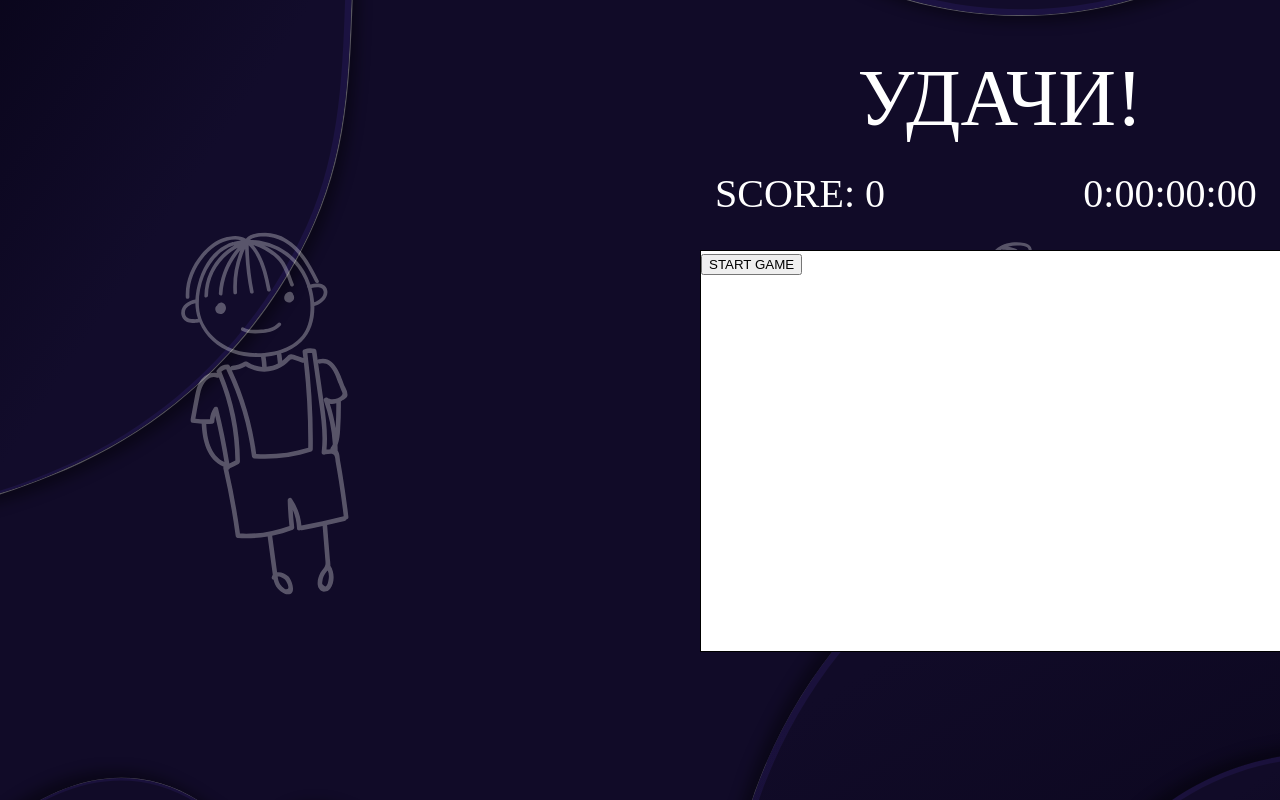
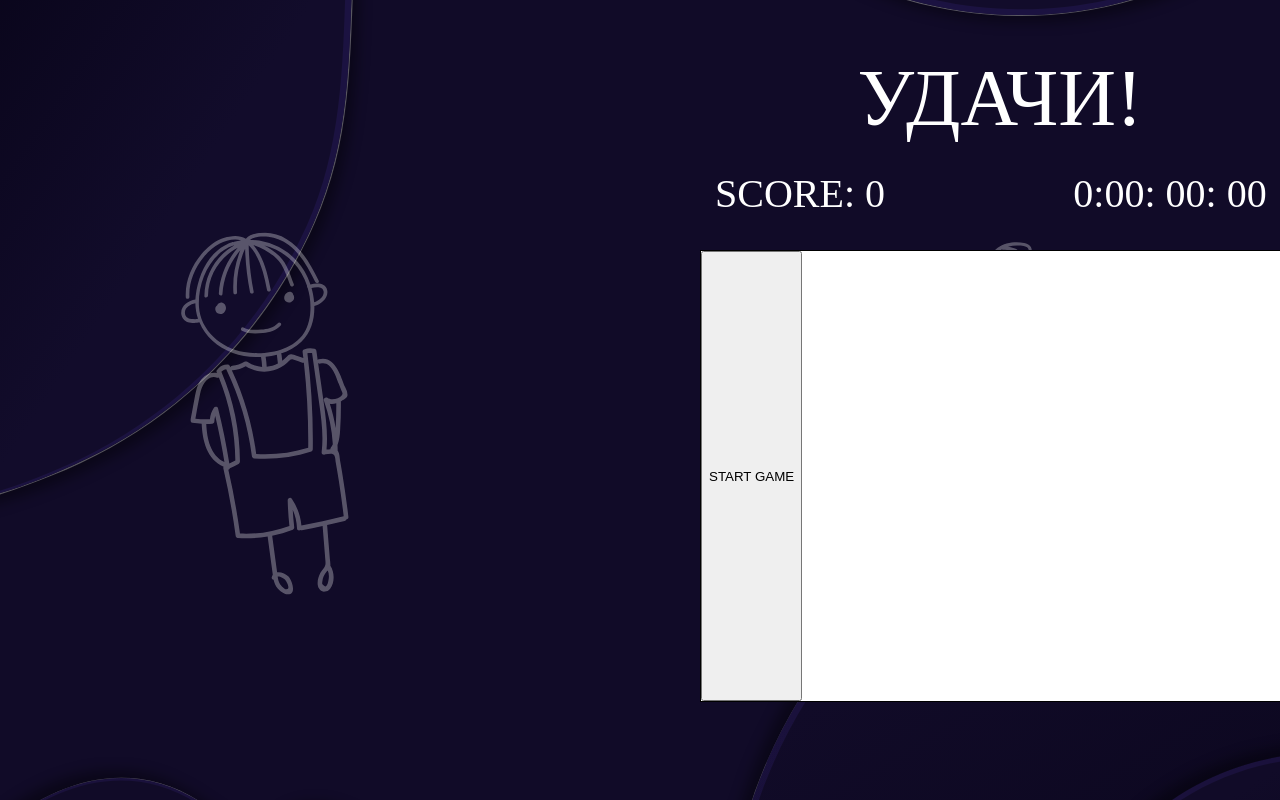
Before and after one commit to eeershov/j-hack-team37, a React (Vite) app in the folder client/: page / in a window 1280 px wide. Both pictures are taken after a click on the button "НАЧАТЬ ИГРУ". Shown: the top 800 px of the page. Built offline with nearby package versions, Linux system fonts and the light colour scheme; a web font is replaced by a local one.

Commit message:
feature: game score and time in redux

```diff
--- a/client/src/app/gameSlice.ts
+++ b/client/src/app/gameSlice.ts
@@ -6,28 +6,38 @@ import { PageName, pageName } from '../interfaces/PageName';
 interface GameState {
   isGameStarted: boolean,
   pageSelected: PageName,
+  gameScore: number,
+  gameTime: number,
 }
 
 const initialState: GameState = {
   isGameStarted: false,
   pageSelected: pageName.rules,
+  gameScore: 0,
+  gameTime: 0,
 }
 
 export const gameSlice = createSlice({
   name: 'game',
   initialState,
   reducers: {
-    startRestart: (state) => {
-      state.isGameStarted = !state.isGameStarted;
+    playGame: (state, action: PayloadAction<boolean>) => {
+      state.isGameStarted = action.payload;
     },
     // Use the PayloadAction type to declare the contents of `action.payload`
     selectPage: (state, action: PayloadAction<PageName>) => {
       state.pageSelected = action.payload;
     },
+    incrementScore: (state, action: PayloadAction<number>) => {
+      state.gameScore += action.payload;
+    },
+    setGameTime: (state, action: PayloadAction<number>) => {
+      state.gameTime = action.payload;
+    },
   },
 })
 
-export const { startRestart, selectPage } = gameSlice.actions;
+export const { playGame, selectPage, incrementScore, setGameTime } = gameSlice.actions;
 
 export const selectStore = (state: RootState) => state.game;
 
--- a/client/src/components/Game/Duck.tsx
+++ b/client/src/components/Game/Duck.tsx
@@ -1,9 +1,9 @@
 import React, { useEffect, useRef, useState } from "react";
 import { DuckType } from "../../interfaces/Duck";
-
+import { incrementScore } from "../../app/gameSlice";
+import { useAppDispatch } from "../../app/hooks";
 
 export interface DuckProps {
-  handleFrag: ()=>void;
   uId: string;
   duck: DuckType;
   x: number;
@@ -12,12 +12,13 @@ export interface DuckProps {
 
 const [HEIGHT, WIDTH] = [400, 600];
 
-const Duck: React.FC<DuckProps> = ({ handleFrag, uId, duck, x, y }) => {
+const Duck: React.FC<DuckProps> = ({ uId, duck, x, y }) => {
   const [position, setPosition] = useState({ x, y });
   const [hp, setHp] = useState(1);
   const duckMoveLoop = useRef(0);
   const duckSpeed = (600 - duck.speed) * 6;
   const MonsterIcon = duck.monsterIcon;
+  const dispatch = useAppDispatch();
 
   useEffect(() => {
     duckMoveLoop.current = setInterval(() => {
@@ -29,10 +30,10 @@ const Duck: React.FC<DuckProps> = ({ handleFrag, uId, duck, x, y }) => {
       });
     }, duckSpeed);
     if(!hp) {
-      handleFrag();
+      dispatch(incrementScore(1));
     }
     return () => clearInterval(duckMoveLoop.current)
-  }, [duckSpeed, hp, handleFrag]
+  }, [duckSpeed, hp, dispatch]
   );
 
   const handleHit = (): void => {
--- a/client/src/components/Game/game.css
+++ b/client/src/components/Game/game.css
@@ -1,17 +1,28 @@
 .game-container {
+  display: flex;
+  justify-items: center;
+  align-content: center;
   background-color: white;
   position: relative;
-  width: 600px;
-  height: 400px;
+  width: 650px;
+  height: 450px;
   border: 1px solid #000000;
   margin: 100px 20px 20px 20px;
   overflow: hidden;
   margin: 0 0 0px 700px;
 }
+.start-game-button {
+  color: black;
+  position: relative;
+}
 
 .duck {
   position: absolute;
   cursor: pointer;
+}
+
+.duck p {
+  display: none;
 }
 
 .title-game {
--- a/client/src/components/Game/index.tsx
+++ b/client/src/components/Game/index.tsx
@@ -5,9 +5,9 @@ import { v4 as uuidv4 } from 'uuid';
 import './game.css';
 import Stopwatch from '../StopWatch';
 import { useAppSelector, useAppDispatch } from '../../app/hooks';
-import { startRestart } from '../../app/gameSlice';
+import { playGame, selectPage } from '../../app/gameSlice';
 import { Monster1Icon, Monster2Icon, Monster3Icon, Monster4Icon, Monster5Icon, Monster6Icon,
-Monster7Icon, Monster8Icon, Monster9Icon, Monster10Icon, Monster11Icon } from '../Icons';
+Monster7Icon, Monster8Icon, Monster9Icon, Monster10Icon, Monster11Icon, Monster12Icon } from '../Icons';
 
 const possibleDuckies: DuckType[] = [
   { id: 1, name: 'Предательство', speed: 300, monsterIcon: Monster1Icon },
@@ -16,25 +16,22 @@ const possibleDuckies: DuckType[] = [
   { id: 4, name: 'Темнота', speed: 150, monsterIcon: Monster4Icon },
   { id: 5, name: 'Новые места', speed: 300, monsterIcon: Monster5Icon },
   { id: 6, name: 'Непривычное, что подрывает ожидания', speed: 200, monsterIcon: Monster6Icon },
-  { id: 7, name: 'Боязнь быть осмеянным за жизнь в детском доме, боязнь выделяться', speed: 300, monsterIcon: Monster7Icon },
+  { id: 7, name: 'Боязнь быть осмеянным за жизнь в детском доме', speed: 300, monsterIcon: Monster7Icon },
   { id: 8, name: 'Взрослые люди', speed: 300, monsterIcon: Monster8Icon },
   { id: 9, name: 'Боязнь, что мама исчезнет', speed: 300, monsterIcon: Monster9Icon },
   { id: 10, name: 'Боязнь, что органы опеки отберут', speed: 300, monsterIcon: Monster10Icon },
   { id: 11, name: 'Врачи', speed: 300, monsterIcon: Monster11Icon },
+  { id: 12, name: 'Боязнь выделяться', speed: 300, monsterIcon: Monster12Icon },
 ]
 
 
 const Game: React.FC = () => {
-  const [score, setScore] = useState(0);
+  const score = useAppSelector((state) => state.game.gameScore);
   const [ducks, setDucks] = useState<React.ReactElement[]>([]);
   const [HEIGHT, WIDTH] = [400, 600];
   const isGameStarted = useAppSelector((state) => state.game.isGameStarted);
   const dispatch = useAppDispatch();
 
-
-  const handleFrag = () => {
-    setScore(current => current + 1);
-  };
 
   useEffect(()=>{
     setDucks(
@@ -44,7 +41,6 @@ const Game: React.FC = () => {
           return (
             <Duck
               key={uId} uId={uId}
-              handleFrag={handleFrag}
               duck={duck}
               x={(Math.random() * WIDTH) % WIDTH}
               y={(Math.random() * HEIGHT) % HEIGHT}
@@ -56,7 +52,8 @@ const Game: React.FC = () => {
   }, [HEIGHT, WIDTH])
 
   if(score===12) {
-    dispatch(startRestart());
+    dispatch(playGame(false));
+    dispatch(selectPage('Results'));
   }
 
   return (
@@ -66,7 +63,7 @@ const Game: React.FC = () => {
       <Stopwatch />
       <div className="game-container">
         {
-          isGameStarted ? ducks : <button onClick={() => dispatch(startRestart())}>START GAME {isGameStarted}</button>
+          isGameStarted ? ducks : <button className='start-game-button' onClick={() => dispatch(playGame(true))}>START GAME {isGameStarted}</button>
         }
       </div>
     </div>
--- a/client/src/components/StopWatch/index.tsx
+++ b/client/src/components/StopWatch/index.tsx
@@ -1,29 +1,29 @@
 import { useState, useEffect } from "react";
-import { useAppSelector } from "../../app/hooks";
+import { useAppSelector, useAppDispatch } from "../../app/hooks";
+import { setGameTime } from "../../app/gameSlice";
+import { timeToHuman } from "../../utils/timeToHuman";
 
 const Stopwatch = () => {
   const [time, setTime] = useState(0);
   const isGameStarted = useAppSelector((state) => state.game.isGameStarted);
+  const dispatch = useAppDispatch();
 
   useEffect(() => {
     let intervalId: number;
     if (isGameStarted) {
-      intervalId = setInterval(() => setTime(time + 1), 10);
+      intervalId = setInterval(() => {
+        setTime(prevTime => prevTime + 1);
+        dispatch(setGameTime(time));
+      }, 10);
     }
     return () => clearInterval(intervalId);
-  }, [isGameStarted, time]);
+  }, [isGameStarted, time, dispatch]);
 
-  const hours = Math.floor(time / 360000);
-  const minutes = Math.floor((time % 360000) / 6000);
-  const seconds = Math.floor((time % 6000) / 100);
-  const milliseconds = time % 100;
 
   return (
     <div className="stopwatch-container">
       <p className="stopwatch-time">
-        {hours}:{minutes.toString().padStart(2, "0")}:
-        {seconds.toString().padStart(2, "0")}:
-        {milliseconds.toString().padStart(2, "0")}
+        { timeToHuman(time) }
       </p>
     </div>
   );
--- a/client/src/pages/Results.page.tsx
+++ b/client/src/pages/Results.page.tsx
@@ -3,14 +3,22 @@ import resultBoy from '../assets/resultBoy.svg';
 import resultGirl from '../assets/resultGirl.svg';
 import header from '../assets/header.svg';
 import Menu from '../components/Menu';
+import { useAppSelector } from '../app/hooks';
+import { timeToHuman } from '../utils/timeToHuman';
 
-const resultsWindow = function () {
-    const score = 0;
+
+const ResultsWindow = function () {
+    const gameStore = useAppSelector((state) => state.game);
+    const gameScore = gameStore.gameScore;
+    const gameTime = gameStore.gameTime;
+
     return (
         <div>
             <img src={bg} className="background" alt="bg" />
             <img src={header} className="header result-header" alt="header" />
-            <h2 className="title title-result">ХОРОШАЯ РАБОТА! <br/> КОЛИЧЕСТВО ОЧКОВ: {score}</h2>
+            <h2 className="title title-result">ХОРОШАЯ РАБОТА!
+            <br/>КОЛИЧЕСТВО ОЧКОВ: {gameScore} <br/>ВРЕМЯ: {timeToHuman(gameTime)}</h2>
+            <p className=""></p>
             <img src={resultBoy} className="leftFearGirl" alt="leftfg" />
             <img src={resultGirl} className="rightFearGirl" alt="rightfg" />
             <Menu/>
@@ -18,4 +26,4 @@ const resultsWindow = function () {
     );
 }
 
-export default resultsWindow;
+export default ResultsWindow;
--- /dev/null
+++ b/client/src/utils/timeToHuman.ts
@@ -0,0 +1,11 @@
+export function timeToHuman(time:number) {
+  const hours = Math.floor(time / 360000);
+  const minutes = Math.floor((time % 360000) / 6000);
+  const seconds = Math.floor((time % 6000) / 100);
+  const milliseconds = time % 100;
+  return (
+    `${hours}:${minutes.toString().padStart(2, "0")}:
+    ${seconds.toString().padStart(2, "0")}:
+    ${milliseconds.toString().padStart(2, "0")}`
+  )
+}
```
